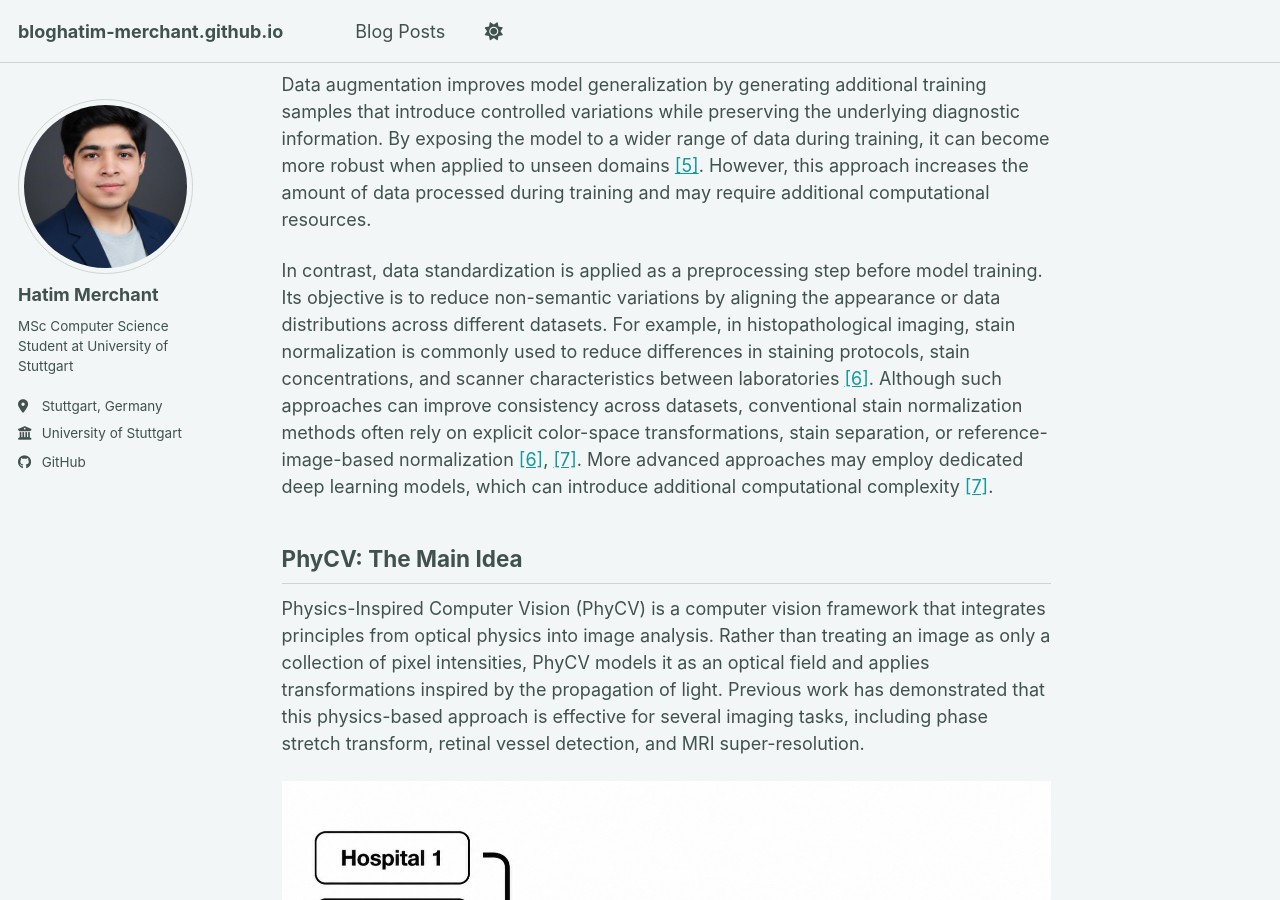
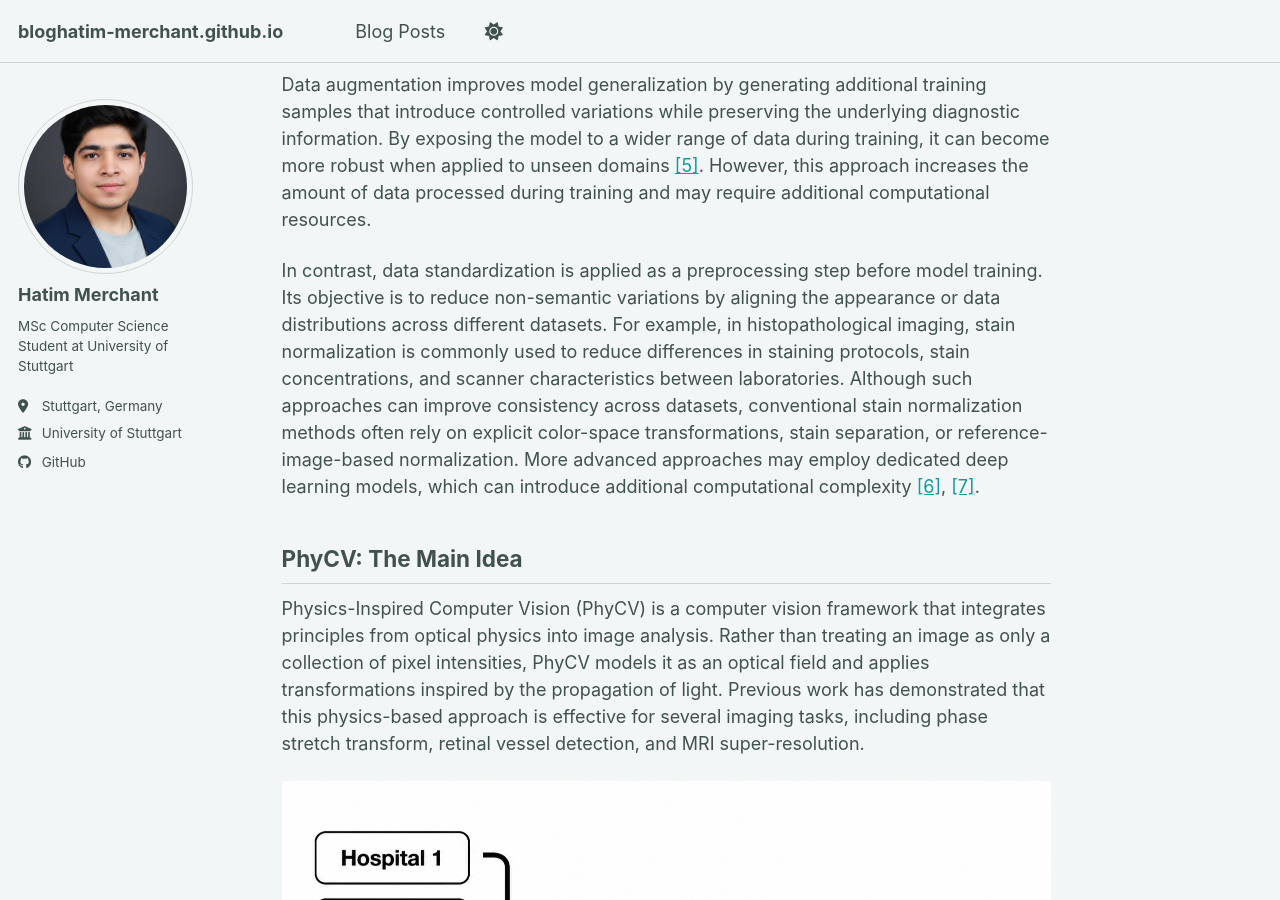
Before and after one commit to Hatim-Merchant/bloghatim-merchant.github.io, a Jekyll site: the page built from _posts/2026-07-26-blog-post-1.md, in a window 1280 px wide and 900 px high, scrolled down 2139 px. Built offline with Jekyll 4.4.1, drawn with Linux system fonts in a browser that asks for light colours; a style sheet for code colours, icons or effects is not loaded.

Commit message:
added content

```diff
--- a/_posts/2026-07-26-blog-post-1.md
+++ b/_posts/2026-07-26-blog-post-1.md
@@ -54,7 +54,7 @@ Several approaches have been proposed to address the problem of domain shift in
 
 Data augmentation improves model generalization by generating additional training samples that introduce controlled variations while preserving the underlying diagnostic information. By exposing the model to a wider range of data during training, it can become more robust when applied to unseen domains <a href="#ref5">[5]</a>. However, this approach increases the amount of data processed during training and may require additional computational resources.
 
-In contrast, data standardization is applied as a preprocessing step before model training. Its objective is to reduce non-semantic variations by aligning the appearance or data distributions across different datasets. For example, in histopathological imaging, stain normalization is commonly used to reduce differences in staining protocols, stain concentrations, and scanner characteristics between laboratories <a href="#ref6">[6]</a>. Although such approaches can improve consistency across datasets, conventional stain normalization methods often rely on explicit color-space transformations, stain separation, or reference-image-based normalization <a href="#ref6">[6]</a>, <a href="#ref7">[7]</a>. More advanced approaches may employ dedicated deep learning models, which can introduce additional computational complexity <a href="#ref7">[7]</a>.
+In contrast, data standardization is applied as a preprocessing step before model training. Its objective is to reduce non-semantic variations by aligning the appearance or data distributions across different datasets. For example, in histopathological imaging, stain normalization is commonly used to reduce differences in staining protocols, stain concentrations, and scanner characteristics between laboratories. Although such approaches can improve consistency across datasets, conventional stain normalization methods often rely on explicit color-space transformations, stain separation, or reference-image-based normalization. More advanced approaches may employ dedicated deep learning models, which can introduce additional computational complexity <a href="#ref6">[6]</a>, <a href="#ref7">[7]</a>.
 
 ## **PhyCV: The Main Idea**
 
```
